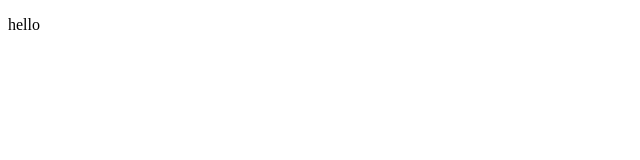
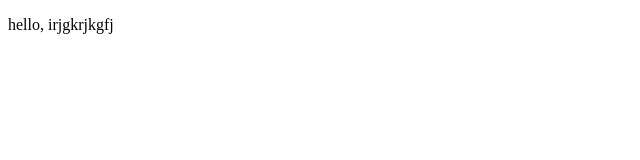
Before and after one commit to Annapvlv/PIIS, a plain HTML site: page index.html in a window 1280 px wide. Shown: the whole page, without its empty margins (0-640 px from the left). Drawn offline with Linux system fonts and the light colour scheme.

Commit message:
Update index.html
ssssss

```diff
--- a/index.html
+++ b/index.html
@@ -6,6 +6,6 @@
     <title>Document</title>
 </head>
 <body>
-    <p>hello</p>
+    <p>hello, irjgkrjkgfj</p>
 </body>
 </html>
```
